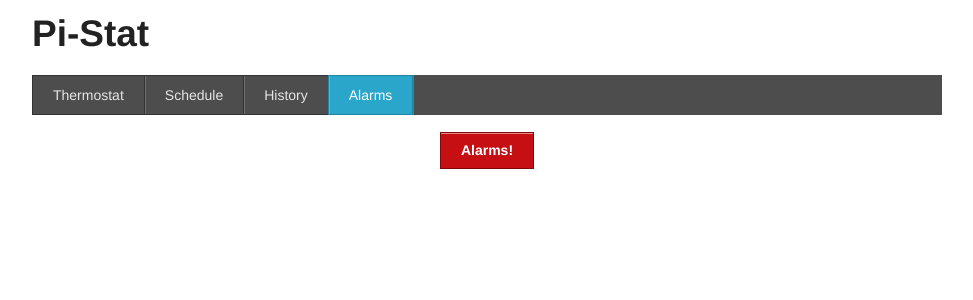
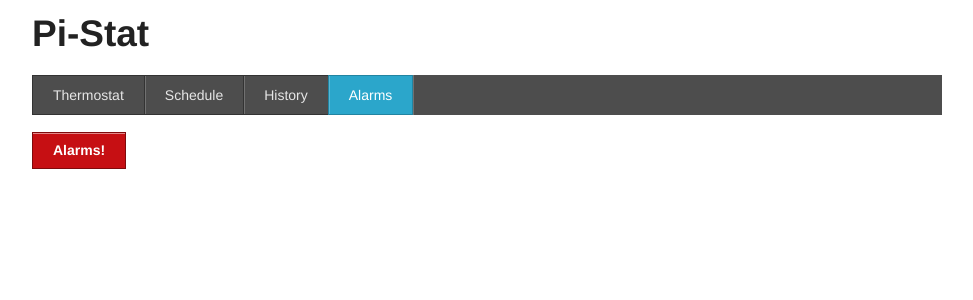
Before and after one commit to boatski/pi-stat, a PHP site: page /alarms.php in a window 1280 px wide. Shown: the top 300 px of the page, without its empty margins (153-1126 px from the left). Run offline with PHP 8.4, Linux system fonts and the light colour scheme.

Commit message:
removed #graph

```diff
--- a/css/main.css
+++ b/css/main.css
@@ -1,7 +1,3 @@
-#graph {
-	text-align: center;
-}
-
 /***** Thermostat *****/
 .form-elements {
 	text-align: center;;
```
